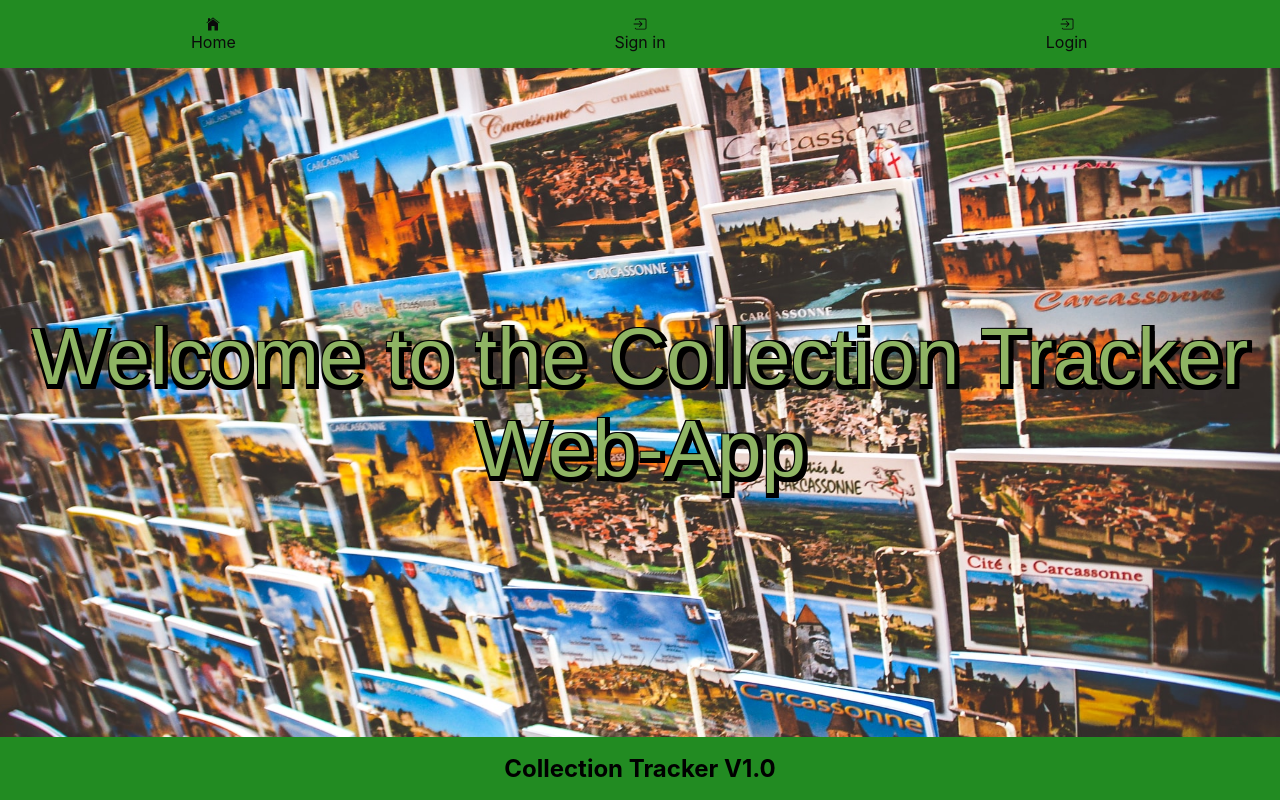
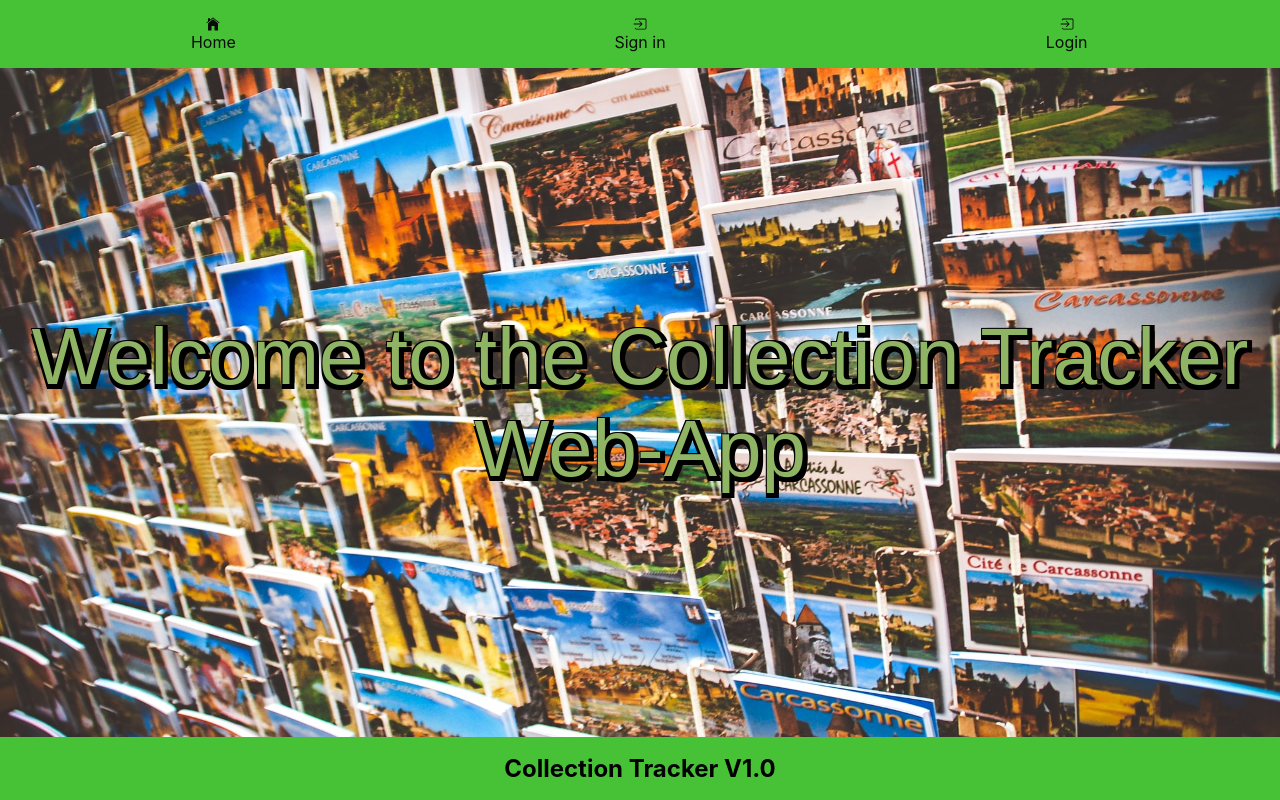
Before and after one commit to Ubermencho/Acklen-Challenge-Project, a React (Create React App) app in the folder collectionfrntend/: page / in a window 1280 px wide. Built offline with nearby package versions, Linux system fonts and the light colour scheme.

Commit message:
Edited the style for the Header and Footer

```diff
--- a/collectionfrntend/src/Components/Footer/Footer.css
+++ b/collectionfrntend/src/Components/Footer/Footer.css
@@ -3,6 +3,6 @@ h1{
     margin:0;
     padding:0.7em;
     text-align: center;
-    background-color: forestgreen;
+    background-color: #47C136;
     color:black;
   }
--- a/collectionfrntend/src/Components/Header/Header.css
+++ b/collectionfrntend/src/Components/Header/Header.css
@@ -1,5 +1,5 @@
 header {
-    background-color: forestgreen;
+    background-color: #47C136;
     width: 100vw;
     color: #fff;
     padding: 0;
```
